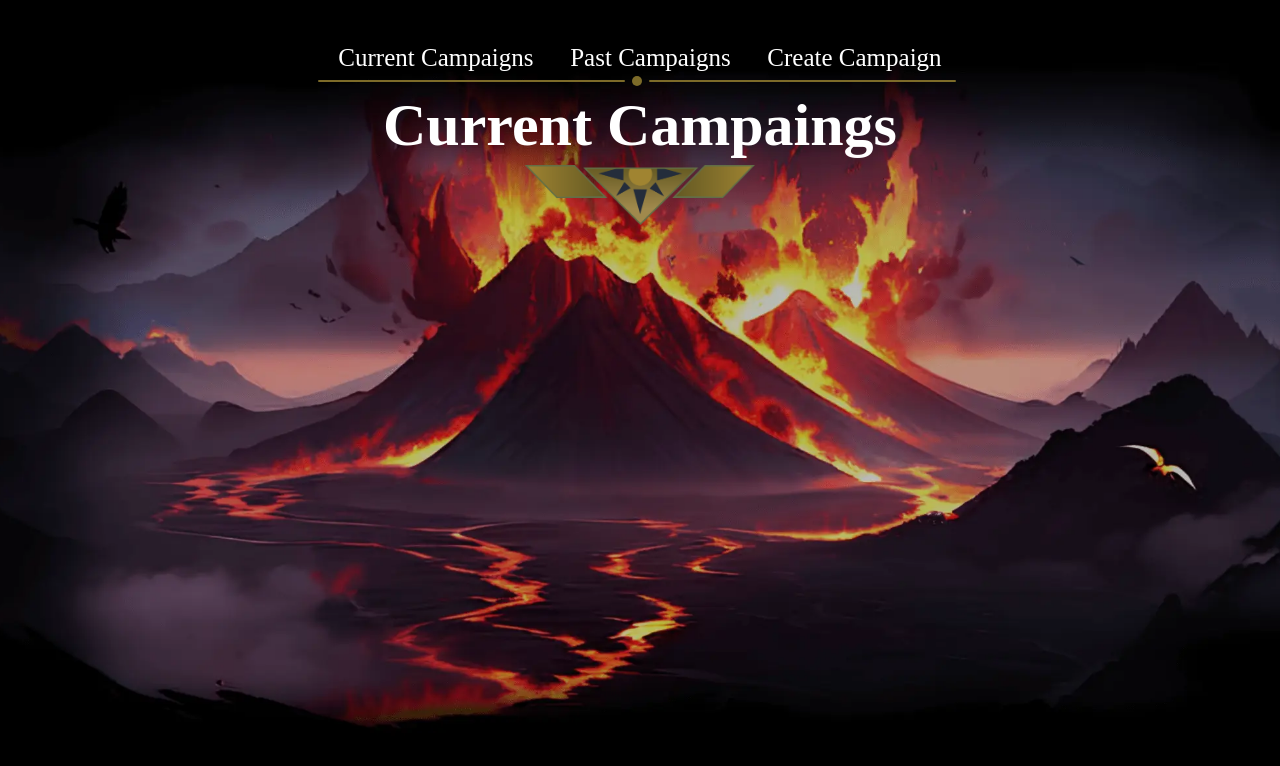
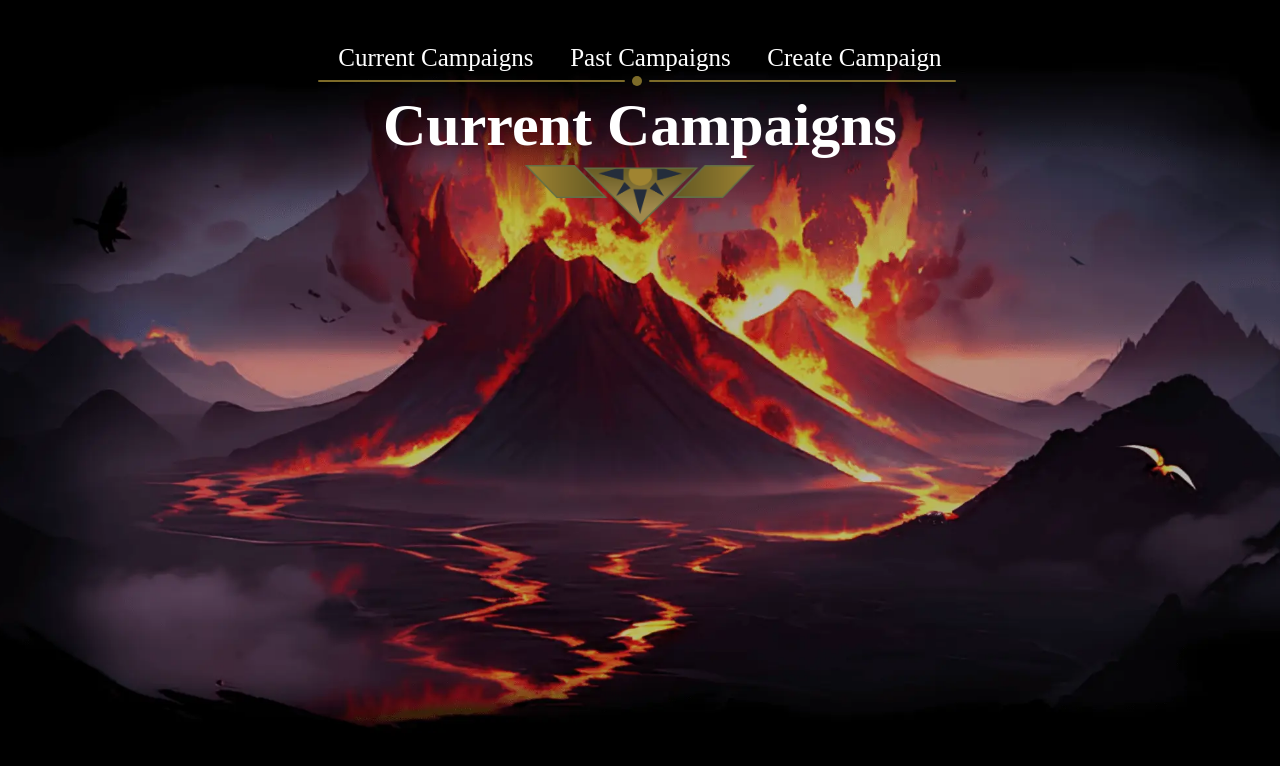
Before and after one commit to fluffyshark/whistling_dragons_client, a React (Create React App) app: page /member in a window 1280 px wide. Shown: the top 766 px of the page. Built offline with nearby package versions, Linux system fonts and the light colour scheme; a web font is replaced by a local one.

Commit message:
Routing - Made all pages after login accessable from menu (20min)

```diff
--- a/src/components/cards/styles/_campaignCard.scss
+++ b/src/components/cards/styles/_campaignCard.scss
@@ -37,8 +37,10 @@
             p:nth-child(1) {color: white; font-size: 18px; font-family: "Labrada", serif; margin: 0;  transform: translateY(-5px);}
             p:nth-child(2) {color: white; font-size: 25px; font-family: "Labrada", serif; margin: 0; margin-left: 10px; transform: translateY(-8px);}
         }
+
     }
 
+}
 
 
-}
+a {text-decoration: none;}
--- a/src/pages/campaigns/CampaignView.tsx
+++ b/src/pages/campaigns/CampaignView.tsx
@@ -39,19 +39,18 @@ const CampaignView = () => {
 
   // Get locally store campaign data, which will be sent to child compents as props
   const [campaignData, setCampaignData] = useState<Campaign>();
+  const [activeMenu, setActiveMenu] = useState<string>("Campaign Story")
 
   // Accessing global store for campaignData object
   const campaign = useSelector((state:any) => state.campaign.value)
 
+
+
+  // Filter for correct campaign from redux
   useEffect(() => {
     const data = campaign.find((obj: Campaign) => obj.id === id);
     setCampaignData(data);
   }, [campaign, id]);
-
-
-  useEffect(() => {
-    console.log("campaignData", campaignData)
-  }, [campaignData])
 
 
 
@@ -59,22 +58,27 @@ const CampaignView = () => {
     <div className='campaignView'>
 
       <div className="memberView_menu">
-          <div className="memberView_menu_text"><p>Map</p><p>Story</p><p>Players</p><p>Encounters</p><p>Dice Roll</p></div>
+          <div className="memberView_menu_text">
+            <p onClick={() => setActiveMenu("Maps")}>Map</p>
+            <p onClick={() => setActiveMenu("Campaign Story")}>Story</p>
+            <p onClick={() => setActiveMenu("Players")}>Players</p>
+            <p onClick={() => setActiveMenu("Encounters")}>Encounters</p>
+            <p onClick={() => setActiveMenu("Dice Roll")}>Dice Roll</p>
+          </div>
 
           <div className="memberView_menu_decor">
             <div className="memberView_menu_decor_goldenLine"></div><div className="memberView_menu_decor_dot"></div><div className="memberView_menu_decor_goldenLine"></div>
           </div>
 
           <div className="memberView_menu_title_and_crown">
-            <p>Current Campaings</p>
+            <p>{activeMenu}</p>
             <img src={sunCrownImg} alt="" />
           </div>
         </div>
 
-
-          <CampaignDiceRoll />
-        {/* <CampaignMap maps={campaignData?.maps ?? ""} />  */}
-        {/* <CampaignStory story={campaignData?.story ?? ""} />  */}
+          {activeMenu === "Dice Roll" && <CampaignDiceRoll />}
+          {activeMenu === "Maps" && <CampaignMap maps={campaignData?.maps ?? ""} />}
+          {activeMenu === "Campaign Story" && <CampaignStory story={campaignData?.story ?? ""} />}
 
     </div>
   )
--- a/src/pages/createCampaign/CreateCampaign.tsx
+++ b/src/pages/createCampaign/CreateCampaign.tsx
@@ -1,4 +1,5 @@
 import React, { useState } from 'react'
+import { Link } from 'react-router-dom'
 import sunCrownImg from "../../components/assets/misc/img_sun_crown.png"
 import CreateCampaignCard from './components/CreateCampaignCard'
 import CreateCampaignEncounters from './components/CreateCampaignEncounters'
@@ -11,6 +12,7 @@ type Props = {}
 
 const CreateCampaign = (props: Props) => {
 
+  const [activeMenu, setActiveMenu] = useState<string>("Current Campaigns")
   const [campaignPhase, setCampaignPhase] = useState<string>("cardPhase")
 
 
@@ -19,7 +21,10 @@ const CreateCampaign = (props: Props) => {
     <div className='createCampaign'>
 
         <div className="createCampaign_menu">
-          <div className="createCampaign_menu_text"><p>Current Campaigns</p><p>Past Campaigns</p><p>Create Campaign</p></div>
+          <div className="createCampaign_menu_text">
+            <Link to="/member" style={{textDecoration: "none"}}><p>Current Campaigns</p></Link>
+            <Link to="/member" style={{textDecoration: "none"}}><p>Past Campaigns</p></Link>
+            <p>Create Campaign</p></div>
 
           <div className="createCampaign_menu_decor">
             <div className="createCampaign_menu_decor_goldenLine"></div><div className="createCampaign_menu_decor_dot"></div><div className="createCampaign_menu_decor_goldenLine"></div>
--- a/src/pages/members/MemberView.tsx
+++ b/src/pages/members/MemberView.tsx
@@ -1,11 +1,14 @@
-import React from 'react'
+import React, { useState } from 'react'
 import { useNavigate } from 'react-router-dom';
 import sunCrownImg from "../../components/assets/misc/img_sun_crown.png"
 import CampaignCard from '../../components/cards/CampaignCard'
+import PastCampaigns from '../pastCampaigns/PastCampaigns';
 
 type Props = {}
 
 const MemberView = (props: Props) => {
+
+  const [activeMenu, setActiveMenu] = useState<string>("Current Campaigns")
 
   let navigate = useNavigate();
 
@@ -13,14 +16,17 @@ const MemberView = (props: Props) => {
     <div className='memberView'>
 
         <div className="memberView_menu">
-          <div className="memberView_menu_text"><p>Current Campaigns</p><p>Past Campaigns</p><p onClick={() => navigate('/createcampaign')}>Create Campaign</p></div>
+          <div className="memberView_menu_text">
+            <p onClick={() => setActiveMenu("Current Campaigns")}>Current Campaigns</p>
+            <p onClick={() => setActiveMenu("Past Campaigns")}>Past Campaigns</p>
+            <p onClick={() => navigate('/createcampaign')}>Create Campaign</p></div>
 
           <div className="memberView_menu_decor">
             <div className="memberView_menu_decor_goldenLine"></div><div className="memberView_menu_decor_dot"></div><div className="memberView_menu_decor_goldenLine"></div>
           </div>
 
           <div className="memberView_menu_title_and_crown">
-            <p>Current Campaings</p>
+            <p>{activeMenu}</p>
             <img src={sunCrownImg} alt="" />
           </div>
         </div>
@@ -28,7 +34,8 @@ const MemberView = (props: Props) => {
 
         <div className="memberView_cardContainer" id="memberView_cardContainer">
 
-          <CampaignCard />
+          {activeMenu === "Current Campaigns" && <CampaignCard />}
+          {activeMenu === "Past Campaigns" && <PastCampaigns />}
 
         </div>
 
--- /dev/null
+++ b/src/pages/pastCampaigns/PastCampaigns.tsx
@@ -0,0 +1,13 @@
+import React from 'react'
+
+type Props = {}
+
+const PastCampaigns = (props: Props) => {
+  return (
+    <div className='pastCampaigns'>
+
+    </div>
+  )
+}
+
+export default PastCampaigns
--- a/src/styles/styles.css
+++ b/src/styles/styles.css
@@ -1108,6 +1108,10 @@
   transform: translateY(-8px);
 }
 
+a {
+  text-decoration: none;
+}
+
 .encounterCard_normal {
   width: 300px;
   height: 400px;
--- a/src/styles/styles.scss
+++ b/src/styles/styles.scss
@@ -9,4 +9,5 @@
 @import "../components/cards/styles/encounterCard";
 @import "../pages/campaigns/styles/campaignStory";
 @import "../pages/campaigns/styles/campaignMap";
-@import "../pages/campaigns/styles/campaignDiceRoll"
+@import "../pages/campaigns/styles/campaignDiceRoll";
+@import "../pages/pastCampaigns/styles/pastCampaigns";
```
Also changed, not shown: src/pages/pastCampaigns/styles/_pastCampaigns.scss (added), 1 other file (tests, documents, lock files or other folders).
